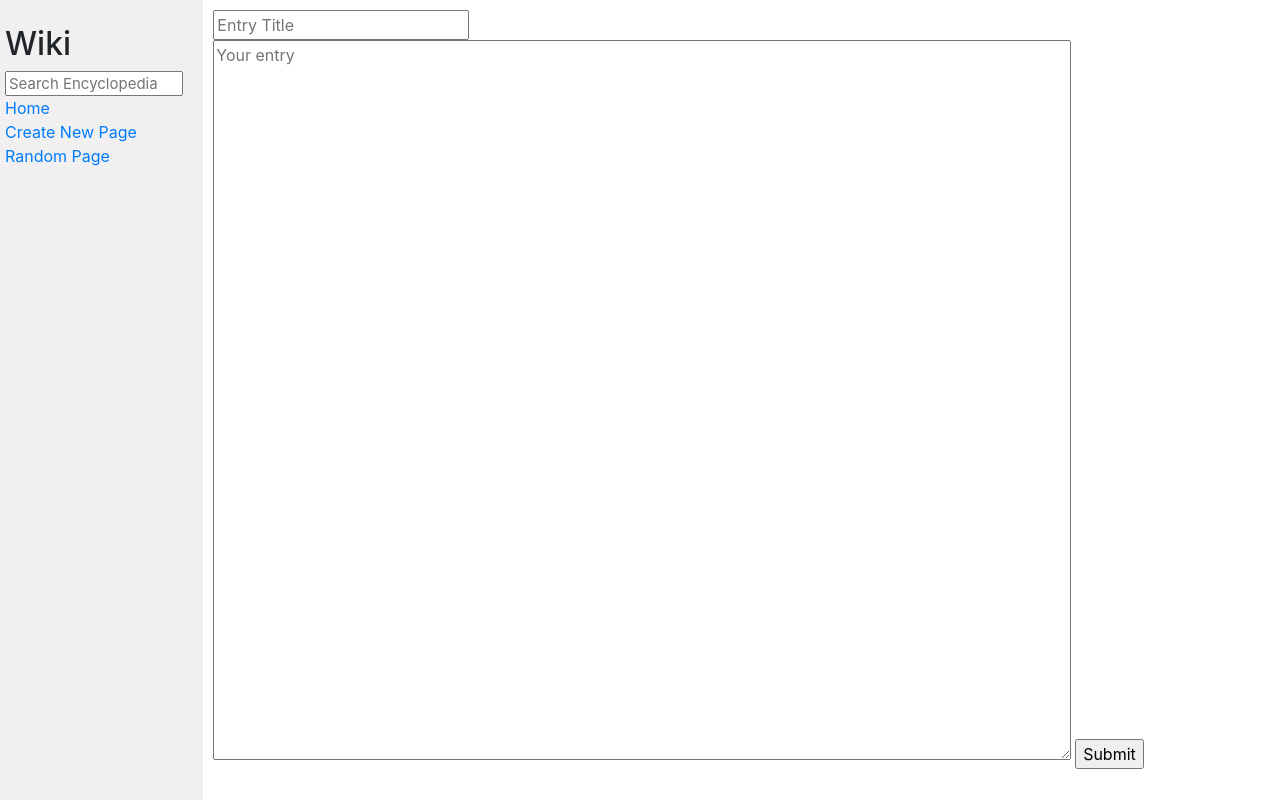
After one commit to Danilo-Xaxa/wiki, a Django app: page /wiki/create_page/ in a window 1280 px wide. The commit adds this page. Run offline with Django 3.2, Linux system fonts and the light colour scheme; some libraries are stand-ins or nearby versions.

Commit message:
create page funcionando

```diff
--- /dev/null
+++ b/encyclopedia/templates/encyclopedia/create.html
@@ -0,0 +1,14 @@
+{% extends "encyclopedia/layout.html" %}
+
+{% block title %}
+    Create Page
+{% endblock %}
+
+{% block body %}
+    <form action="/wiki/save_page/" method="POST">
+        {% csrf_token %}
+        <input type="text" name="title" placeholder="Entry Title" required>
+        <textarea name="content" cols="5" rows="5" placeholder="Your entry" required></textarea>
+        <input type="submit">
+    </form>
+{% endblock %}
--- a/encyclopedia/templates/encyclopedia/layout.html
+++ b/encyclopedia/templates/encyclopedia/layout.html
@@ -19,7 +19,7 @@
                     <a href="{% url 'index' %}">Home</a>
                 </div>
                 <div>
-                    Create New Page
+                    <a href="/wiki/create_page/">Create New Page</a>
                 </div>
                 <div>
                     <a href="/wiki/random_page/">Random Page</a>
--- a/encyclopedia/urls.py
+++ b/encyclopedia/urls.py
@@ -6,5 +6,7 @@ urlpatterns = [
     path("", views.index, name="index"),
     path("wiki/random_page/", views.random_page, name="random_page"),
     path("wiki/search", views.search, name="search"),
+    path("wiki/create_page/", views.create_page, name="create_page"),
+    path("wiki/save_page/", views.save_page, name="save_page"),
     path("wiki/<str:title>", views.entry, name="entry"),
 ]
--- a/encyclopedia/views.py
+++ b/encyclopedia/views.py
@@ -34,13 +34,12 @@ def random_page(request):
 
 def search(request):
     query = request.GET.get("q")
-    entries = util.list_entries()
 
-    if query in [entry.lower() for entry in entries]:
+    if query.lower() in [entry.lower() for entry in util.list_entries()]:
         return redirect(f"/wiki/{query}")
     else:
         matches = []
-        for entry in entries:
+        for entry in util.list_entries():
             if query in entry:
                 matches.append(entry)
         if matches:
@@ -51,3 +50,19 @@ def search(request):
             return render(request, "encyclopedia/error.html", {
                 "error_msg": "There are no matches for your search :("
             })
+
+
+def create_page(request):
+    return render(request, "encyclopedia/create.html")
+
+
+def save_page(request):
+    title = request.POST.get('title')
+    if title.lower() in [entry.lower() for entry in util.list_entries()]:
+        return render(request, "encyclopedia/error.html", {
+                    "error_msg": f"There is a page called {title} already :("
+                })
+
+    content = request.POST.get('content')
+    util.save_entry(title, content)
+    return redirect(f"/wiki/{title}")
```
